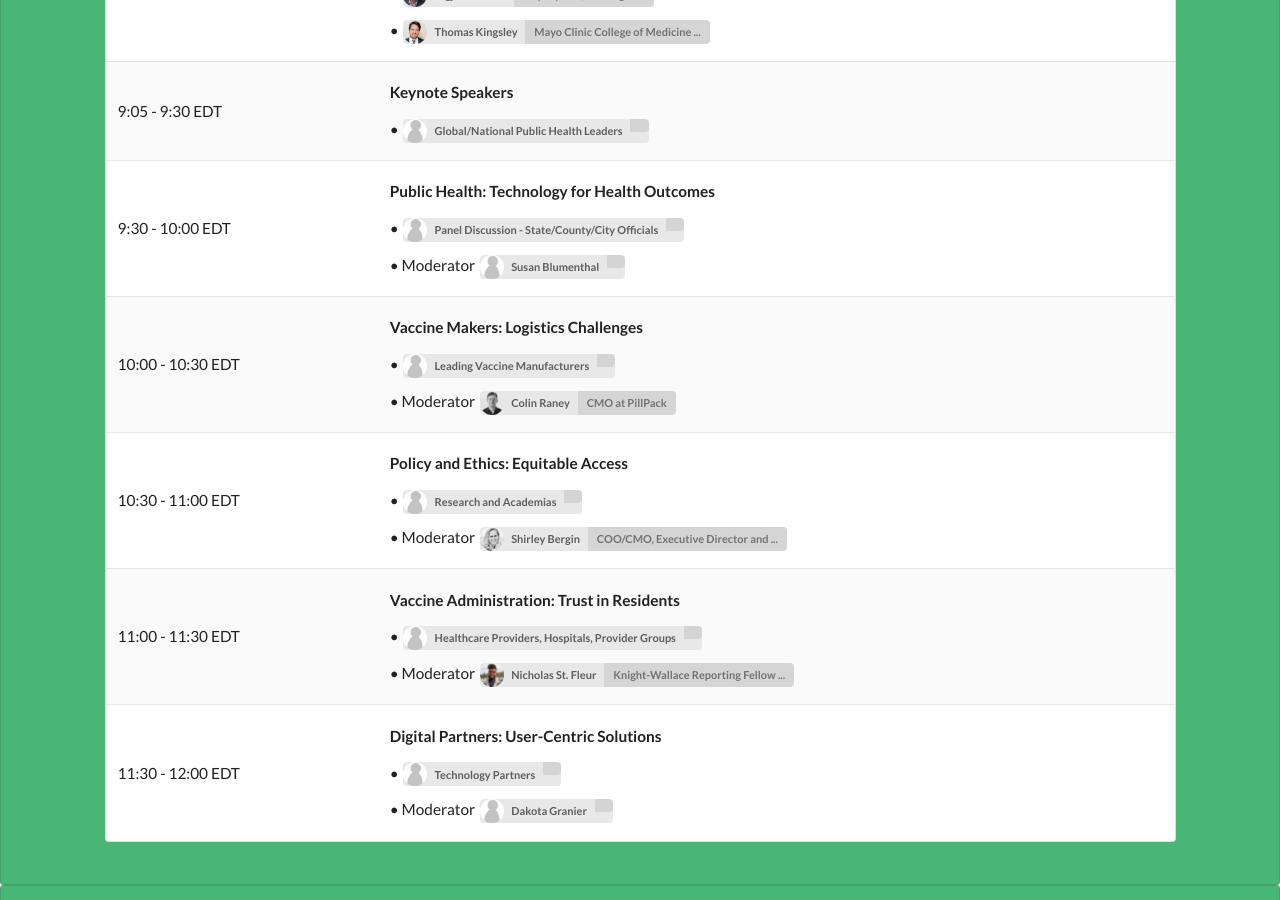
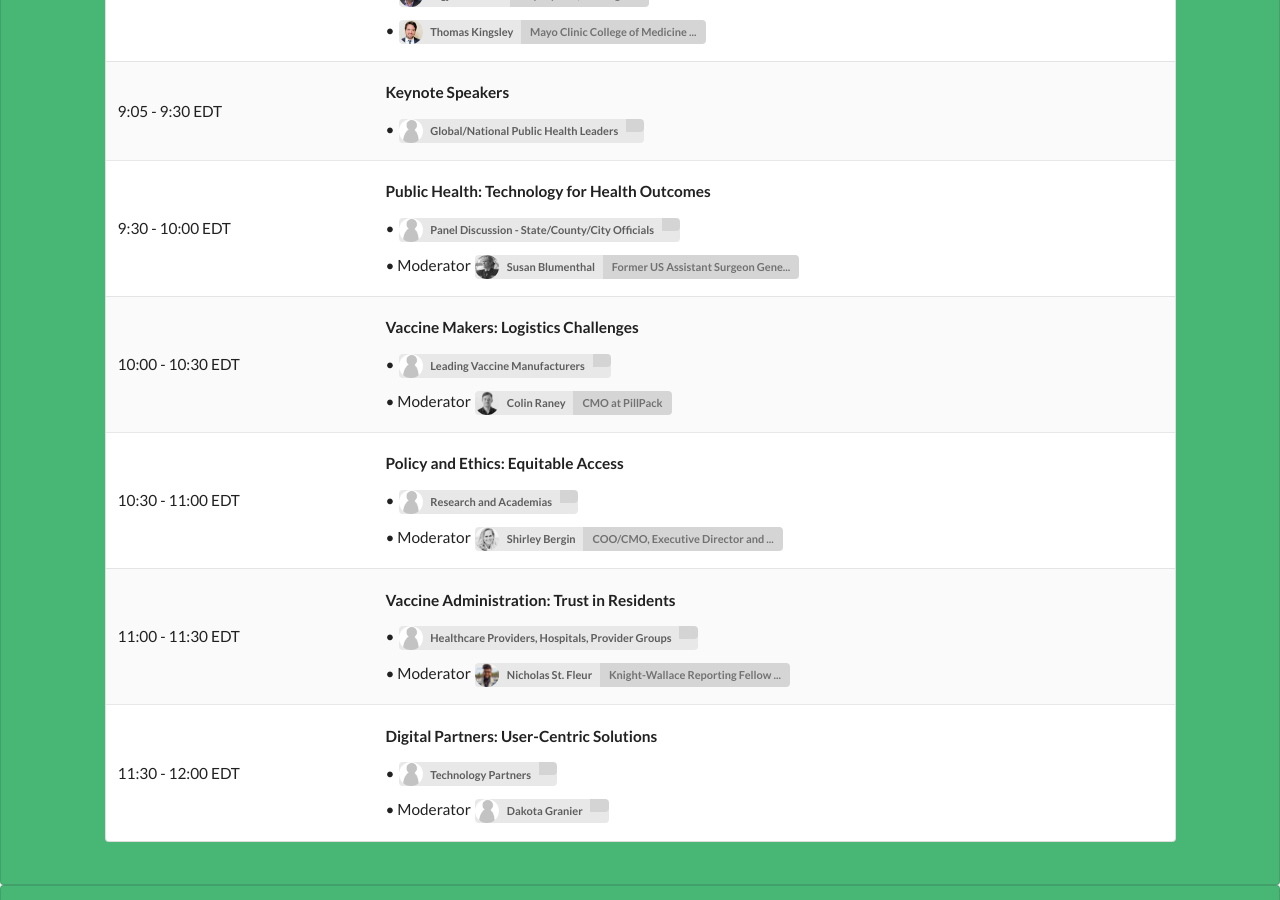
Before and after one commit to responsible-data-summit/events, a Jekyll site: the page built from agenda-0806.html, in a window 1280 px wide and 900 px high, scrolled down 601 px. Built offline with Jekyll 4.4.1, drawn with Linux system fonts in a browser that asks for light colours; some web fonts are replaced; comment, search, counter and statistics services are not loaded.

Commit message:
add susan md profile

```diff
--- a/_data/speakers_trust.yml
+++ b/_data/speakers_trust.yml
@@ -222,3 +222,8 @@
   title: |
     Deputy CIO, Los Angeles
   avatar: jagjitdhaliwal.jpg
+
+- name: Susan Blumenthal
+  title: |
+    Former US Assistant Surgeon General and Deputy Assistant Secretary for Women's Health
+  avatar: susanblumenthal.jpg
```
Also changed, not shown: assets/img/speakers/susanblumenthal.jpg (added).
